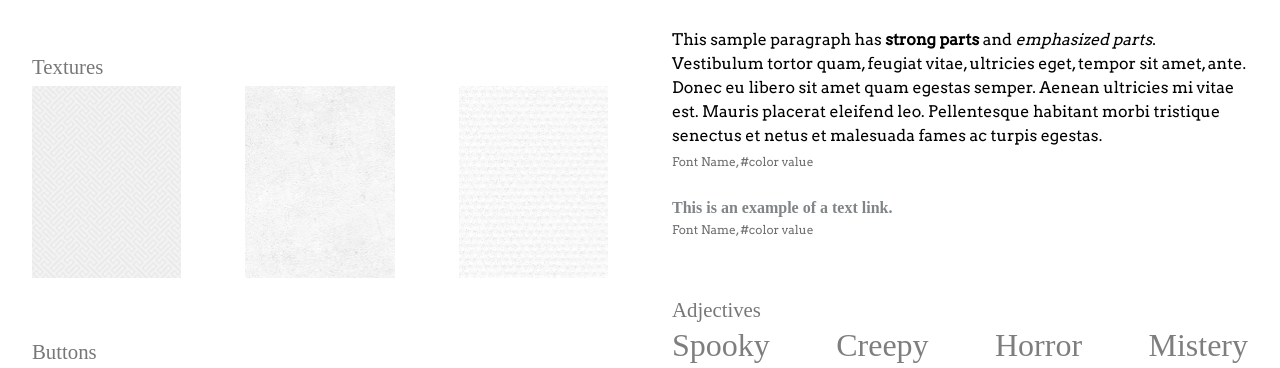
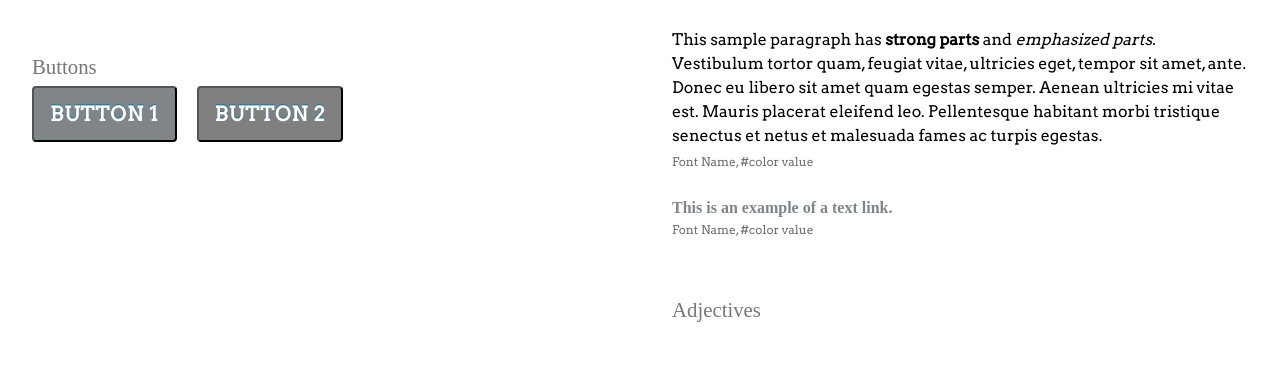
Before and after one commit to luizahorowicz/mystyle, a plain HTML site: page index.html in a window 1280 px wide. Shown: the part 405-773 px from the top of the page. Drawn offline with nearby package versions, Linux system fonts and the light colour scheme; a web font is replaced by a local one.

Commit message:
Update index.html

```diff
--- a/index.html
+++ b/index.html
@@ -32,14 +32,7 @@
           <li class="color-swatch-5"></li>
         </ul>
       </section>
-      <section class="textures">
-        <h3 class="section-heading">Textures</h3>
-        <ul class="swatchgrid">
-          <li class="texture-swatch-1"></li>
-          <li class="texture-swatch-2"></li>
-          <li class="texture-swatch-3"></li>
-        </ul>
-      </section>
+
       <section class="buttons">
         <h3 class="section-heading">Buttons</h3>
         <div>
@@ -85,12 +78,7 @@
       </section>
       <section class="adjectives">
         <h3 class="section-heading">Adjectives</h3>
-        <ul>
-          <li>Spooky</li>
-          <li>Creepy</li>
-          <li>Horror</li>
-          <li>Mistery</li>
-        </ul>
+
       </section>
     </div><!-- end .column -->
   </main>
```
